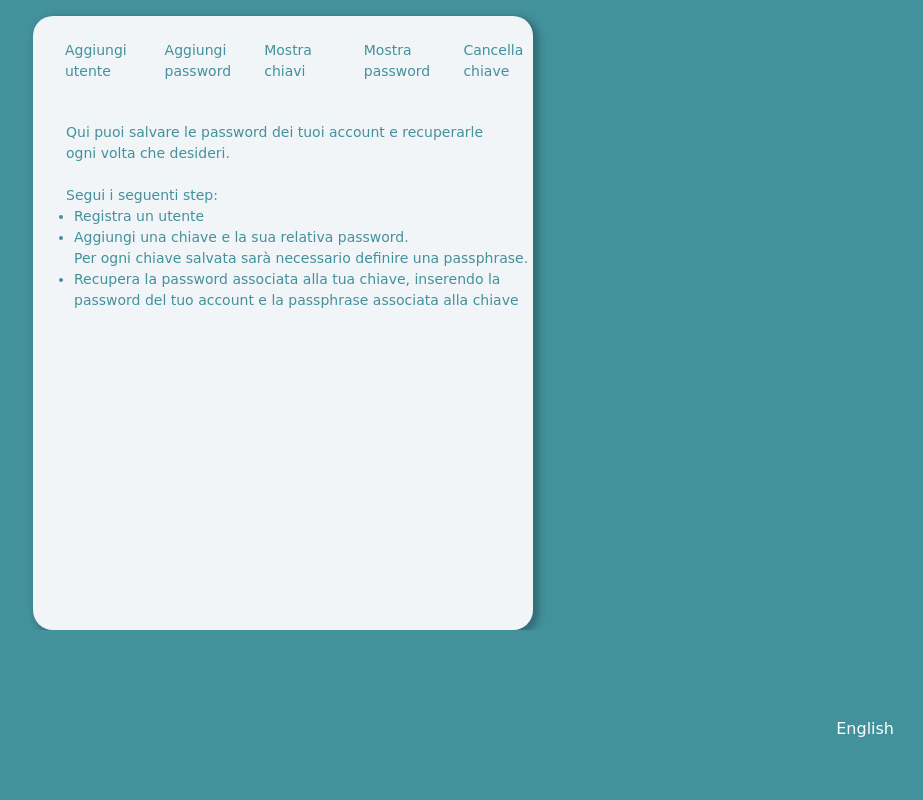
After one commit to salvatoreLbr/storing-key, a FastAPI app: template src/storing_key/templates/home_page.html in a window 1280 px wide. The commit adds this page. Shown: the whole page, without its empty margins (357-1280 px from the left). Run offline with FastAPI, Linux system fonts and the light colour scheme; the template is opened without the code that fills it, so the values that code supplies are empty; parts of the project's set-up code (start-up, migrations or seed data) failed here and were passed over; some libraries are stand-ins or nearby versions.

Commit message:
add home page and multi-language

```diff
--- a/src/storing_key/main.py
+++ b/src/storing_key/main.py
@@ -50,6 +50,15 @@ templates = Jinja2Templates(directory=path_str.joinpath("templates"))
 # Home page
 @app.get("/", response_class=HTMLResponse)
 async def home_page_get(
+    request: Request, db: Session = Depends(get_db)
+):
+    return templates.TemplateResponse(
+        "home_page.html", {"request": request}
+    )
+
+# Add user
+@app.get("/add_user", response_class=HTMLResponse)
+async def add_user_get(
     request: Request, type_response: str = "none", db: Session = Depends(get_db)
 ):
     return templates.TemplateResponse(
@@ -101,7 +110,7 @@ async def show_key_get(
 
 ## POST route
 # Home page
-@app.post("/", response_class=HTMLResponse)
+@app.post("/add_user", response_class=HTMLResponse)
 async def create_user_post(
     response: Response,
     registration_form: RegistrationForm = Depends(RegistrationForm.as_form),
@@ -110,7 +119,7 @@ async def create_user_post(
     username = registration_form.username
     if username in get_all_user(db):
         response = RedirectResponse(
-            url="/?type_response=UsernameNonUnivoco", status_code=302
+            url="/add_user?type_response=UsernameNonUnivoco", status_code=302
         )
         return response
     password = registration_form.password
@@ -119,7 +128,7 @@ async def create_user_post(
     create_user(db, user_info)
     print("#- Username {} created".format(username))
     response = RedirectResponse(
-        url="/?type_response=AccountRegistrato", status_code=302
+        url="/add_user?type_response=AccountRegistrato", status_code=302
     )
     return response
 
--- a/src/storing_key/static/styles/styles.css
+++ b/src/storing_key/static/styles/styles.css
@@ -1,9 +1,15 @@
+html {
+    width: 100%;
+    height: 100%;
+}
+
 body {
     background-color: #43919B;
-    min-height: 70vh;
+    width: 100%;
+    height: 100%;
     padding: 1rem;
     box-sizing: border-box;
-    display: flex;
+    /* display: flex; */
     justify-content: center;
     align-items: center;
     color: hsl(198, 1%, 29%);
@@ -22,7 +28,7 @@ label {
 
 .container {
     width: 100%;
-    height: auto;
+    height: 80%;
     min-height: 500px;
     max-width: 500px;
     min-width: 250px;
@@ -35,6 +41,14 @@ label {
     box-sizing: border-box;
 }
 
+.bottom-container {
+    width: 100%;
+    height: 10%;
+    background: #43919B;
+    padding-top: 5rem;
+    padding-left: 2rem;
+}
+
 .form-control{
     width: 80%;
     text-align: center;
--- /dev/null
+++ b/src/storing_key/templates/home_page.html
@@ -0,0 +1,30 @@
+{% extends 'index.html' %}
+{% block content %}
+
+    <div class="row">
+        <p style="font-size: 14px; text-align: left; margin: 2rem; margin-bottom: 0;" lang="it">
+            Qui puoi salvare le password dei tuoi account e recuperarle ogni volta che desideri. <br><br>
+            Segui i seguenti step:
+            <ul style="font-size: 14px; text-align: left; color: #43919B;" lang="it">
+                <li>Registra un utente</li>
+                <li>Aggiungi una chiave e la sua relativa password. <br>
+                    Per ogni chiave salvata sarà necessario definire una passphrase.
+                </li>
+                <li>Recupera la password associata alla tua chiave, inserendo la password del tuo account e la passphrase associata alla chiave</li>
+            </ul>
+        </p>
+        <p style="font-size: 14px; text-align: left; margin: 2rem; margin-bottom: 0;" lang="en">
+            Here you can save your account passwords and retrieve them whenever you wish. <br><br>
+            Follow this steps:
+            <ul style="font-size: 14px; text-align: left; color: #43919B;" lang="en">
+                <li>Sign in an user</li>
+                <li>Add a key and its password. <br>
+                    For each key use a specific passphrase
+                </li>
+                <li>Retrieve the password associated with your key by entering your account password and the passphrase</li>
+            </ul>
+        </p>
+    </div>
+</div>
+
+{% endblock content %}
--- a/src/storing_key/templates/index.html
+++ b/src/storing_key/templates/index.html
@@ -1,9 +1,9 @@
 <!DOCTYPE html>
-<html lang="it" dir="ltr">
+<html dir="ltr">
 
 <head>
   <meta charset="utf-8">
-  <meta name="viewport" content="width=device-width, initial-scale=1, shrink-to-fit=no">
+  <!-- <meta name="viewport" content="width=device-width, initial-scale=1, shrink-to-fit=yes"> -->
   <title>Storing Key</title>
 
   <!-- CSS Stylesheets -->
@@ -35,7 +35,7 @@
   <div class="container">
     <div class="row">
         <div class="col-sm">
-            <a class="nav-link" style="color:#43919B" href="../">
+            <a class="nav-link" style="color:#43919B" href="../add_user">
                 <div><i class="fas fa-user"></i></div>
                 <p style="font-size: 14px; margin-bottom: 0; margin-top: 0;" lang="it">Aggiungi utente</p>
                 <p style="font-size: 14px; margin-bottom: 0; margin-top: 0;" lang="en">Add user</p>
@@ -73,9 +73,31 @@
 
   {% block content %} {% endblock content %}
 
+  <div class="bottom-container">
+    <div class="row">
+      <div class="col-sm" style="text-align: left;">
+        <a class="nav-link" style="color:white" href="../"><i class="fas fa-question"></i></a>
+      </div>
+      <div class="col-sm" style="text-align: right;">
+        <button class="btn" id="switch-lang" lang="it" style="color: white;">English</button>
+        <button class="btn" id="switch-lang-it" lang="en" style="color: white;">Italiano</button>
+      </div>
+    </div>
+  </div>
+
 </body>
 
 <script>
+    $('#switch-lang').click(function() {
+      $('[lang="it"]').toggle();
+      $('[lang="en"]').toggle();
+    });
+
+    $('#switch-lang-it').click(function() {
+      $('[lang="it"]').toggle();
+      $('[lang="en"]').toggle();
+    });
+
     // manage language
     $('[lang="en"]').hide();
 </script>
--- a/src/storing_key/templates/list_keys.html
+++ b/src/storing_key/templates/list_keys.html
@@ -2,7 +2,8 @@
 {% block content %}
 
     <form name="form-list-keys" action="/list_keys" method="POST">
-        <label for="username">Utente</label>
+        <label for="username" lang="it">Utente</label>
+        <label for="username" lang="en">User</label>
         <div class="justify-content-center row">
             <input type="text" name="username" class="form-control" autocomplete="off">
         </div>
```
Also changed, not shown: src/storing_key/templates/add_secret.html (+8 -4 lines), src/storing_key/templates/delete_secret.html (+6 -3 lines), src/storing_key/templates/show_key.html (+7 -4 lines), README.md.
